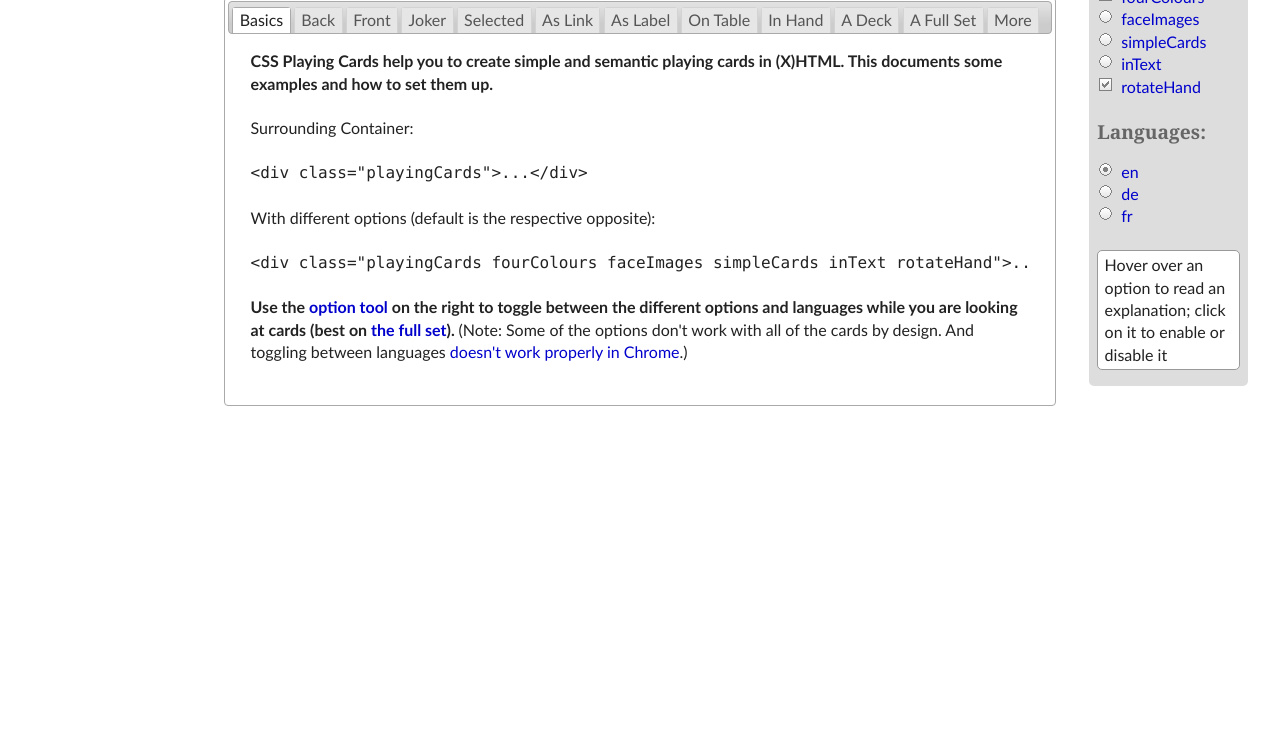
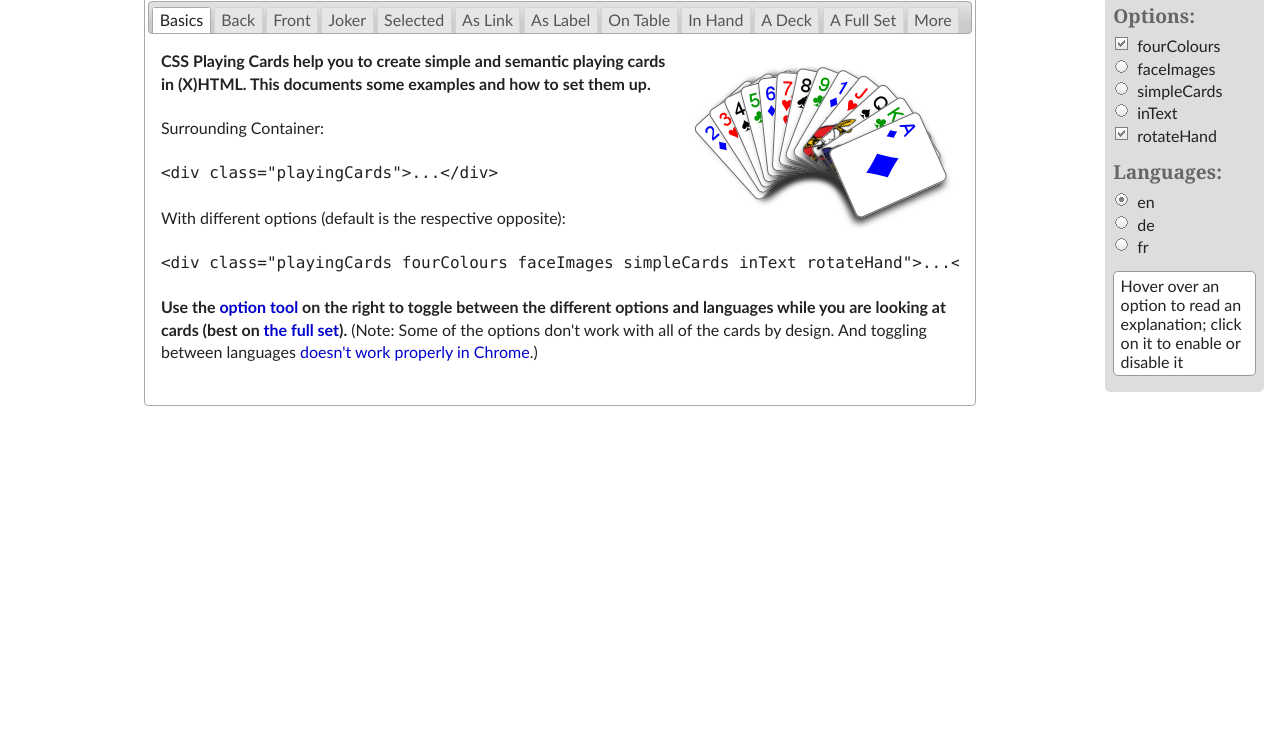
Before and after one commit to selfthinker/CSS-Playing-Cards, a plain HTML site: page index.html in a window 1280 px wide. Shown: the part 94-832 px from the top of the page. Drawn offline with nearby package versions, Linux system fonts and the light colour scheme.

Commit message:
further improvments (mostly spacing issues and added decorative image to first tab)

```diff
--- a/index.html
+++ b/index.html
@@ -60,6 +60,8 @@
 <!-- ********** BASICS ********** -->
 
     <div id="basics">
+
+        <img src="css-playing-cards-example.png" width="279" height="185" alt="" />
 
         <p><strong>CSS Playing Cards help you to create simple and semantic playing cards in (X)HTML. This documents some examples and how to set them up.</strong></p>
 
--- a/style.css
+++ b/style.css
@@ -1,18 +1,19 @@
 body {
     margin: 2em auto;
-    max-width: 52em;
-    min-width: 20em;
-    padding: 0 10em;
+    max-width: 62em;
+    min-width: 26em;
+    padding: 0 2em;
+    position: relative;
 }
 
 #cards {
-    margin-bottom: 1.5em;
+    margin: 0 10em 1.5em 0;
 }
 
 #options.active {
     position: fixed;
-    top: 2em;
-    right: 2em;
+    top: 5.6em;
+    right: 1em;
     background: #ddd;
     padding: .5em .5em 0;
     -webkit-border-radius: 5px;
@@ -21,13 +22,13 @@ body {
 }
 #options.active h3 {
     font-size: 1.2em;
+    margin-bottom: 0.444em;
 }
 #options.active ul {
     padding: 0;
-    margin-left: 0;
+    margin: 0 0 .8em 0;
 }
 #options.active li {
-    color: #00c;
     margin-left: 1.5em;
     cursor: pointer;
     list-style-image: url(images/checkbox_no.png);
@@ -50,12 +51,17 @@ body {
     width: 8em;
     margin-bottom: 1em;
     padding: .2em .4em;
+    line-height: 1.2;
     -webkit-border-radius: 5px;
     -moz-border-radius: 5px;
     border-radius: 5px;
 }
 #explanation strong {
     display: block;
+}
+
+#basics img {
+    float: right;
 }
 
 .jsHint {
```
Also changed, not shown: css-playing-cards-example.png (added), smoothness/jquery-ui-1.8.13.custom.css.
